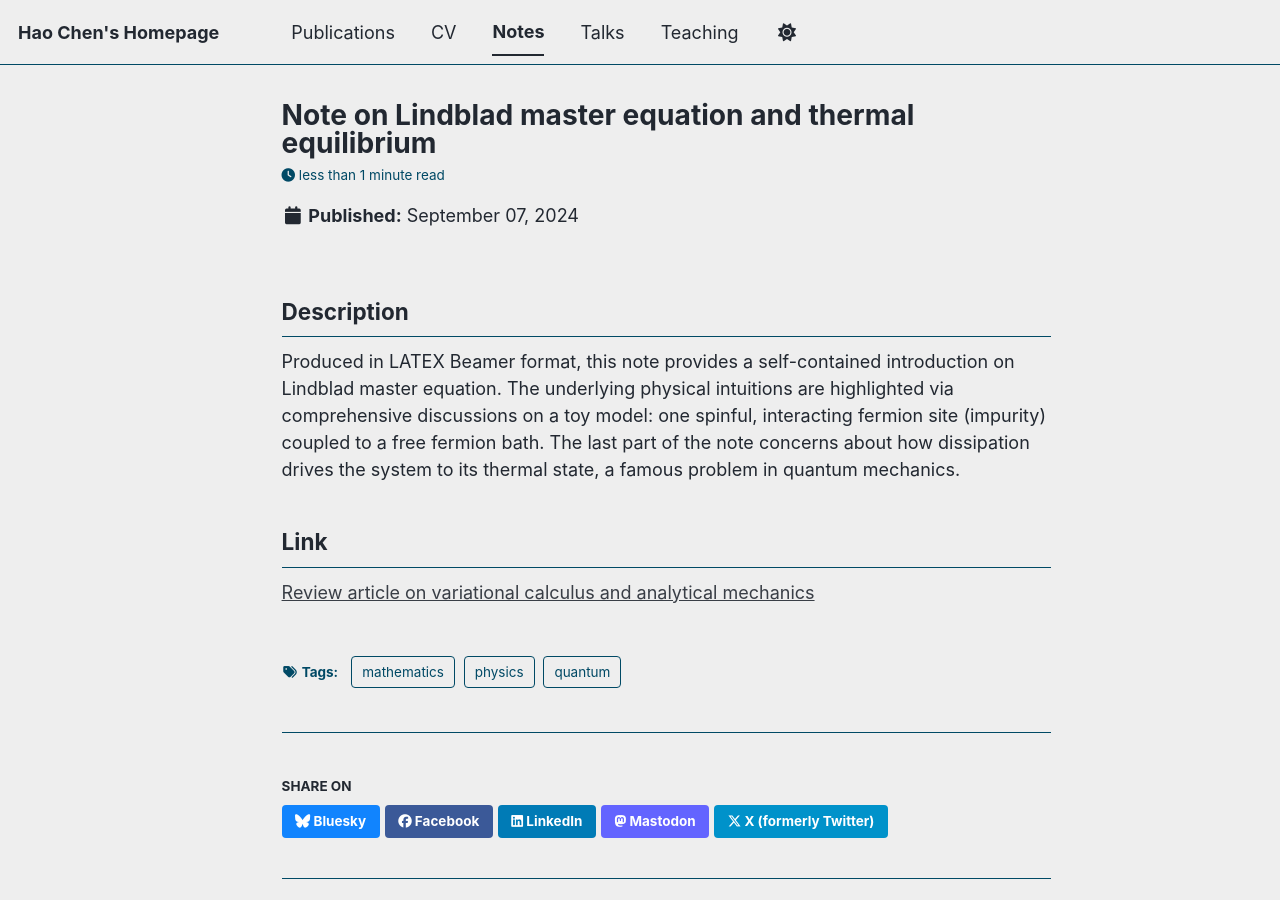
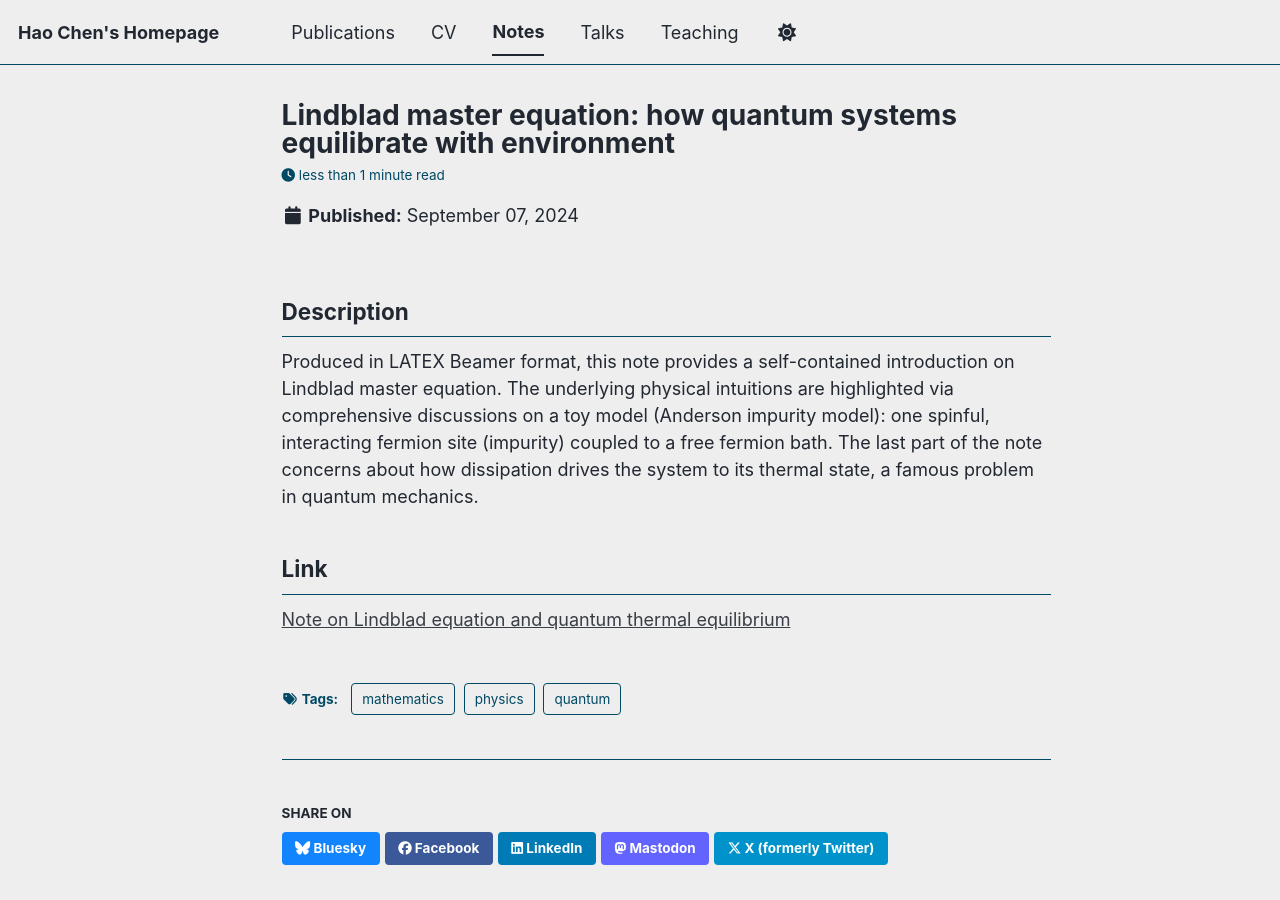
Before and after one commit to HCPrince/HCPrince.github.io, a Jekyll site: the page built from _posts/2024-09-07-Lindblad.md, in a window 1280 px wide and 900 px high. Built offline with Jekyll 4.4.1, drawn with Linux system fonts in a browser that asks for light colours; a script bundle is joined from its source files by our own code; library files that are not in the unit come from our copies.

Commit message:
Update 2024-09-07-Lindblad.md

```diff
--- a/_posts/2024-09-07-Lindblad.md
+++ b/_posts/2024-09-07-Lindblad.md
@@ -1,5 +1,5 @@
 ---
-title: 'Note on Lindblad master equation and thermal equilibrium'
+title: 'Lindblad master equation: how quantum systems equilibrate with environment'
 date: 2024-09-07
 permalink: /notes/lindblad
 author_profile: false
@@ -11,8 +11,8 @@ tags:
 
 Description
 ------
-Produced in LATEX Beamer format, this note provides a self-contained introduction on Lindblad master equation. The underlying physical intuitions are highlighted via comprehensive discussions on a toy model: one spinful, interacting fermion site (impurity) coupled to a free fermion bath. The last part of the note concerns about how dissipation drives the system to its thermal state, a famous problem in quantum mechanics.
+Produced in LATEX Beamer format, this note provides a self-contained introduction on Lindblad master equation. The underlying physical intuitions are highlighted via comprehensive discussions on a toy model (Anderson impurity model): one spinful, interacting fermion site (impurity) coupled to a free fermion bath. The last part of the note concerns about how dissipation drives the system to its thermal state, a famous problem in quantum mechanics.
 
 Link
 ------
-[Review article on variational calculus and analytical mechanics](https://hcprince.github.io/files/Lindblad_impurity.pdf)
+[Note on Lindblad equation and quantum thermal equilibrium](https://hcprince.github.io/files/Lindblad_impurity.pdf)
```
